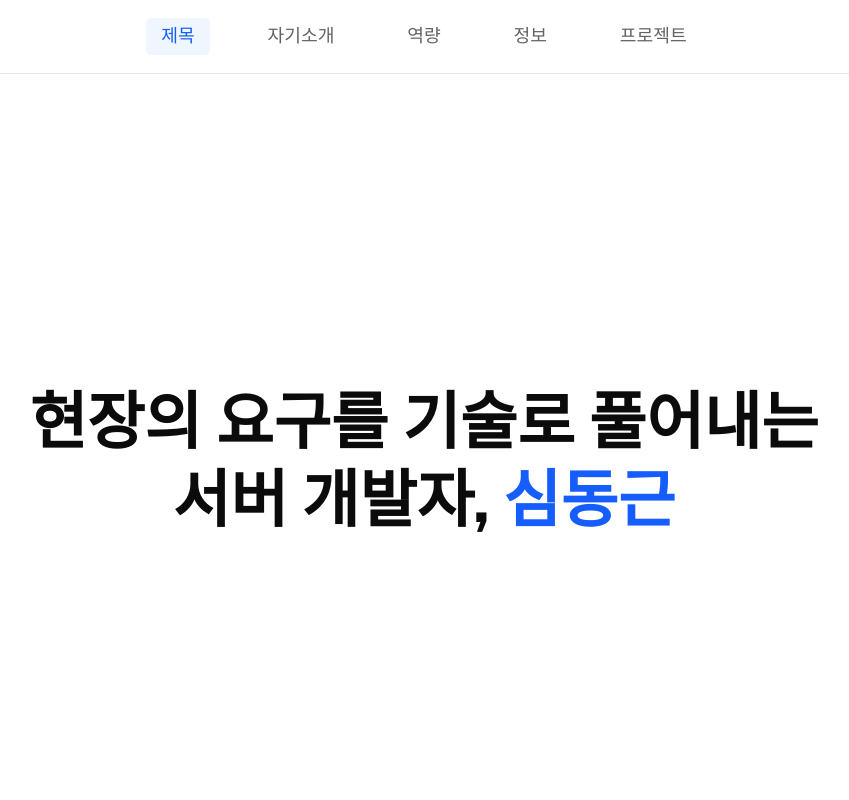
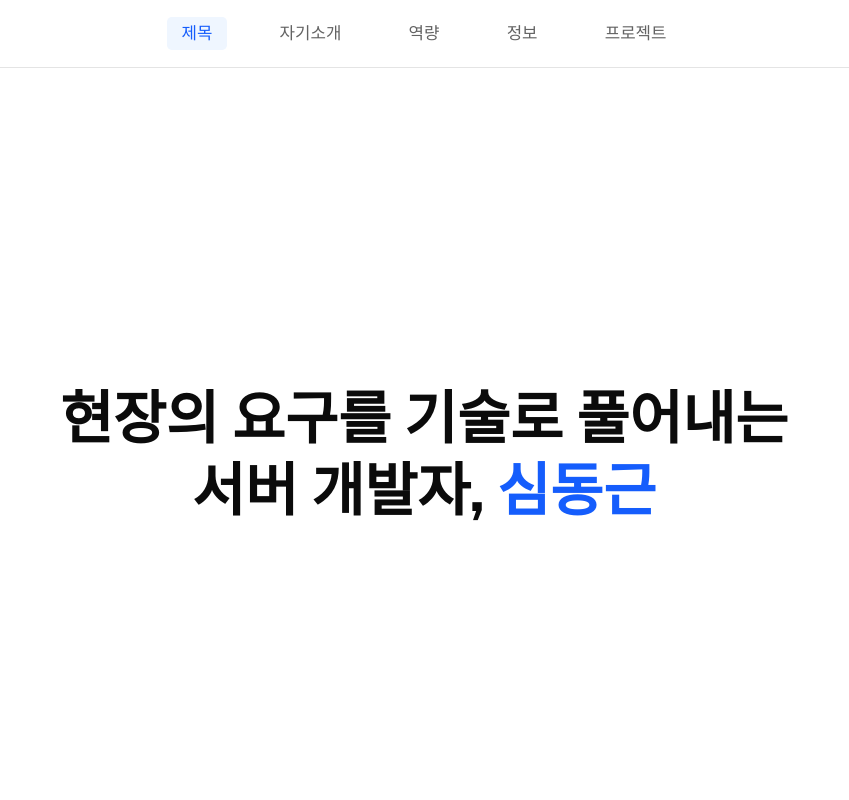
Before and after one commit to dgsim126/donggeun, a Next.js app: page / in a window 1280 px wide. Shown: the top 800 px of the page, without its empty margins (216-1065 px from the left). Built offline with nearby package versions, Linux system fonts and the light colour scheme.

Commit message:
feat: ver2

```diff
--- a/app/globals.css
+++ b/app/globals.css
@@ -127,7 +127,7 @@
    ========================= */
 
 .page-zoom {
-  --z: 1.3;
+  --z: 1.2;
   zoom: var(--z);
 }
 
```
